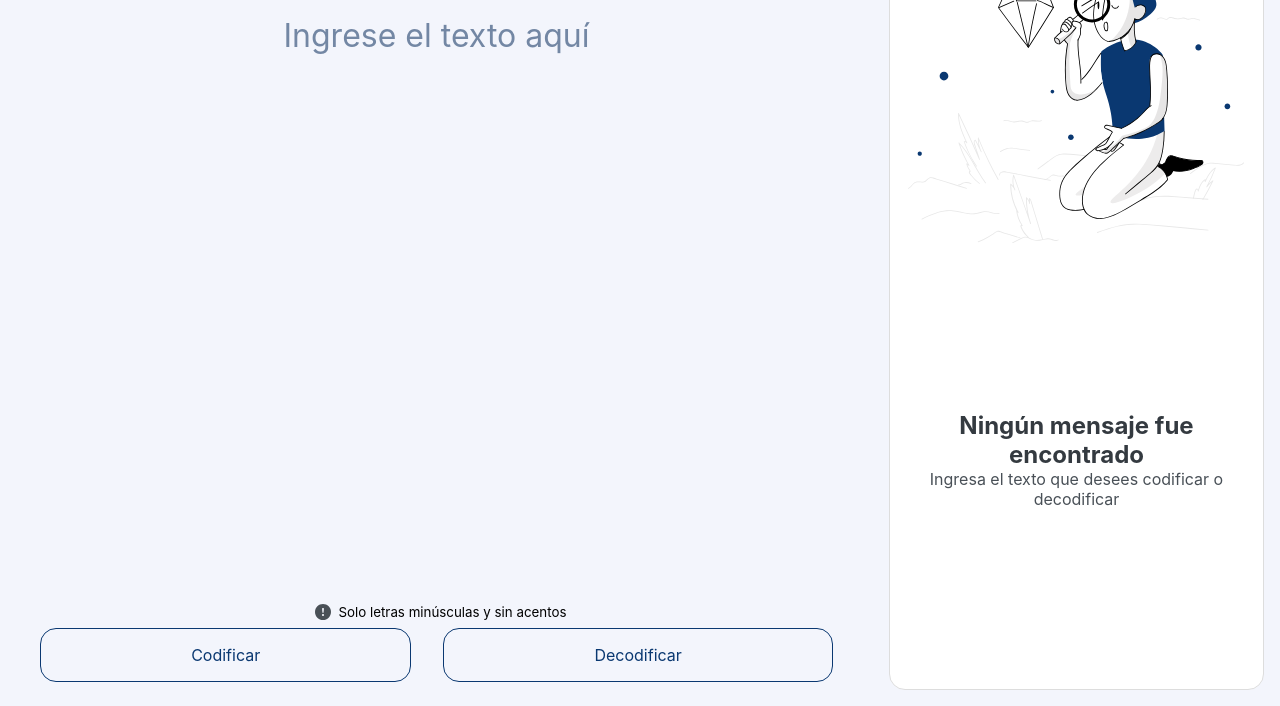
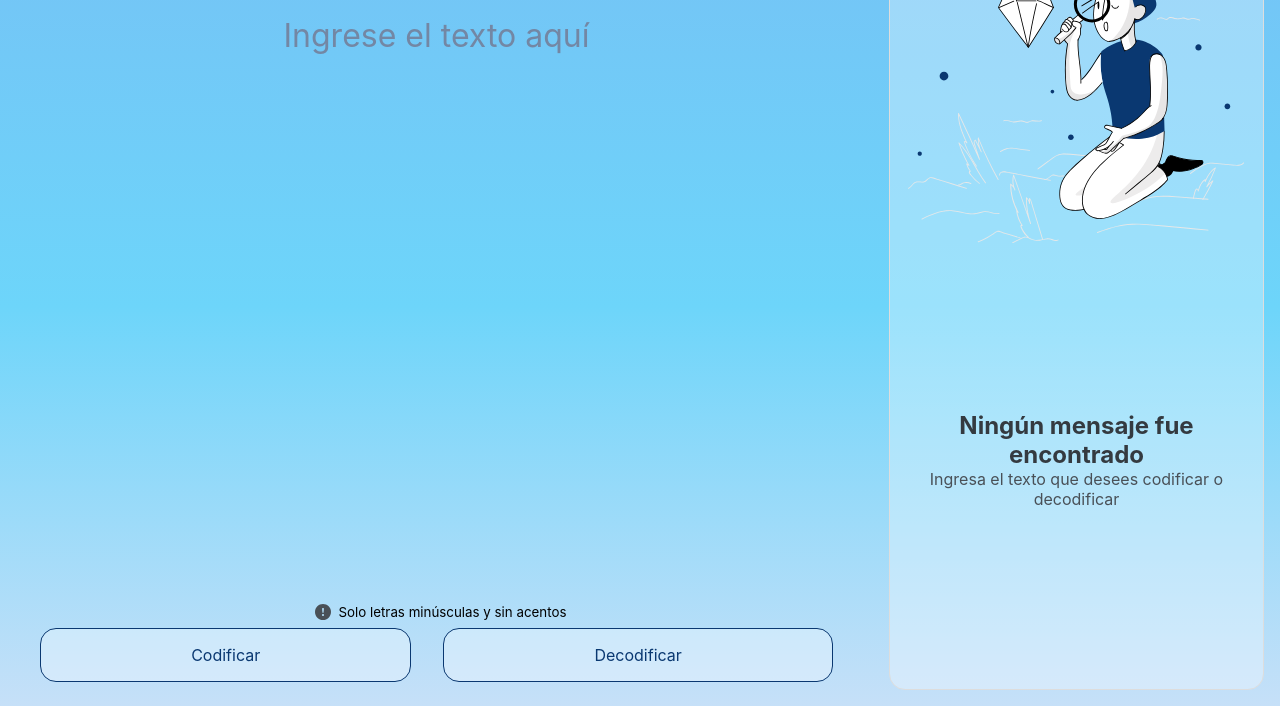
Before and after one commit to eduantvarmau/Challenge-Oracle-One-Encriptador, a plain HTML site: page index.html in a window 1280 px wide. Shown: the part 94-800 px from the top of the page. Drawn offline with Linux system fonts and the light colour scheme.

Commit message:
Change styles

```diff
--- a/main.css
+++ b/main.css
@@ -2,6 +2,7 @@ html {
     box-sizing: border-box;
     font-size: 16px;
     font-family: 'Poppins', sans-serif;
+
   }
 
   *,
@@ -59,7 +60,10 @@ html {
   }
 
   body {
-    background-color: #f3f5fc;
+    background: #75c2f5;
+    background: -webkit-linear-gradient(to top, #c6e0f8, #6DD5FA, #60abdd);
+    background: linear-gradient(to top, #c6e0f8, #6DD5FA, #75c2f5);
+
   }
 
 
@@ -122,6 +126,7 @@ html {
   input.button {
     color: #0A3871;
     border: solid 1px #0A3871;
+    background-color: rgba(255, 255, 255, 0.315);
     border-radius: 1.5rem;
     padding: 1rem;
     margin: 0.5rem 0px;
@@ -136,7 +141,7 @@ html {
   }
 
   .barra-lateral {
-    background-color: #fff;
+    background-color: rgba(255, 255, 255, 0.315);
     border: solid 1px #ddd;
     border-radius: 1rem;
     margin: 1rem;
```
